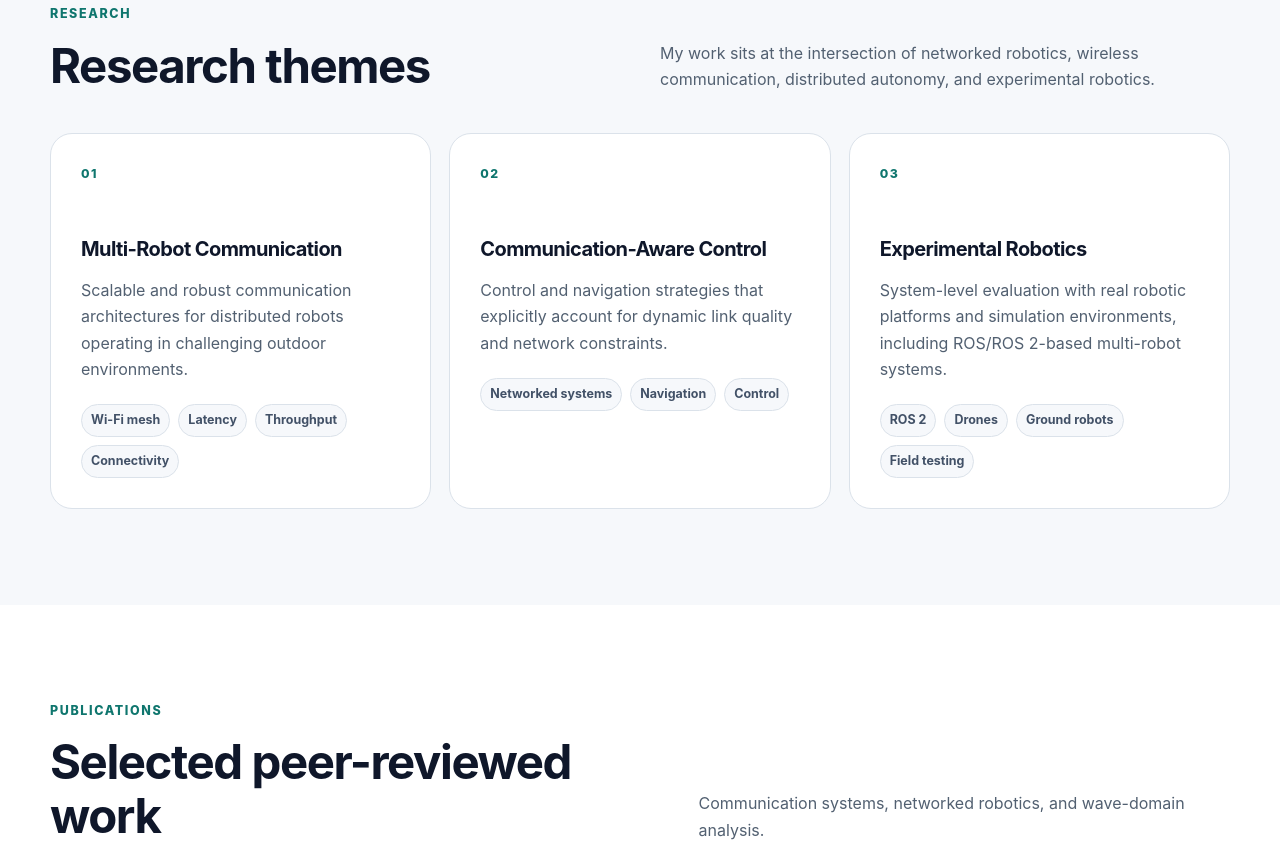
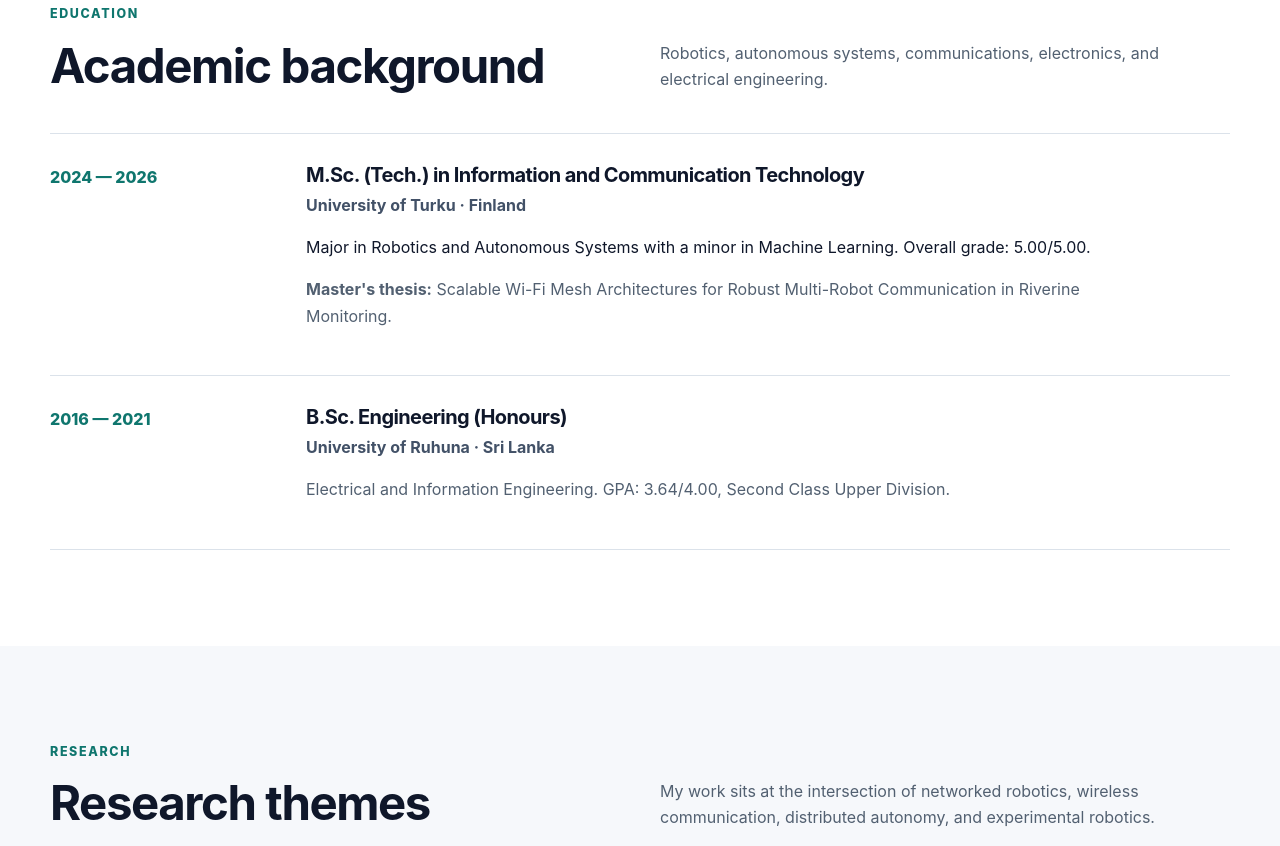
Before and after one commit to rivimal/rivimal.github.io, a plain HTML site: page index.html in a window 1280 px wide. Shown: the part 1697-2543 px from the top of the page. Drawn offline with Linux system fonts and the light colour scheme.

Commit message:
Add education section with academic details
Added education section with academic background and timeline of degrees.

```diff
--- a/index.html
+++ b/index.html
@@ -28,12 +28,13 @@
       </button>
       <nav id="site-nav" class="site-nav" aria-label="Primary navigation">
         <a href="#about">About</a>
+        <a href="#education">Education</a>
         <a href="#research">Research</a>
         <a href="#publications">Publications</a>
         <a href="#projects">Projects</a>
         <a href="#experience">Experience</a>
         <a href="#contact">Contact</a>
-      </nav>
+    </nav>
     </div>
   </header>
 
@@ -52,6 +53,7 @@
           </div>
           <div class="social-links" aria-label="External profiles">
             <a href="https://github.com/rivimal" target="_blank" rel="noreferrer">GitHub ↗</a>
+            <a href="https://scholar.google.com/citations?user=jxlaRzYAAAAJ&hl=en" target="_blank" rel="noreferrer">Google Scholar ↗</a>
             <a href="https://www.linkedin.com/in/chathuranga-rivimal/" target="_blank" rel="noreferrer">LinkedIn ↗</a>
             <a href="https://orcid.org/0009-0007-3343-3573" target="_blank" rel="noreferrer">ORCID ↗</a>
           </div>
@@ -92,11 +94,63 @@
           <div class="stats" aria-label="Academic highlights">
             <div><strong>5.00/5.0</strong><span>M.Sc. overall grade</span></div>
             <div><strong>2</strong><span>Peer-reviewed publications</span></div>
-            <div><strong>20</strong><span>Public GitHub repositories</span></div>
+            <div><strong>Open-source</strong><span>Robotics & research code</span></div>
           </div>
         </div>
       </div>
     </section>
+
+  <section class="section" id="education">
+  <div class="container">
+    <div class="section-heading">
+      <div>
+        <p class="eyebrow">Education</p>
+        <h2>Academic background</h2>
+      </div>
+      <p>
+        Robotics, autonomous systems, communications, electronics,
+        and electrical engineering.
+      </p>
+    </div>
+
+    <div class="timeline">
+
+      <div class="timeline-item">
+        <div class="timeline-date">2024 — 2026</div>
+        <div>
+          <h3>M.Sc. (Tech.) in Information and Communication Technology</h3>
+          <p class="role-org">
+            University of Turku · Finland
+          </p>
+          <p>
+            Major in Robotics and Autonomous Systems with a minor in
+            Machine Learning. Overall grade: 5.00/5.00.
+          </p>
+          <p>
+            <strong>Master's thesis:</strong> Scalable Wi-Fi Mesh Architectures
+            for Robust Multi-Robot Communication in Riverine Monitoring.
+          </p>
+        </div>
+      </div>
+
+      <div class="timeline-item">
+        <div class="timeline-date">2016 — 2021</div>
+        <div>
+          <h3>B.Sc. Engineering (Honours)</h3>
+          <p class="role-org">
+            University of Ruhuna · Sri Lanka
+          </p>
+          <p>
+            Electrical and Information Engineering. GPA: 3.64/4.00,
+            Second Class Upper Division.
+          </p>
+        </div>
+      </div>
+
+    </div>
+  </div>
+</section>
+
 
     <section class="section alt" id="research">
       <div class="container">
@@ -135,11 +189,22 @@
         <div class="section-heading">
           <div>
             <p class="eyebrow">Publications</p>
-            <h2>Selected peer-reviewed work</h2>
+            <h2>Selected work</h2>
           </div>
           <p>Communication systems, networked robotics, and wave-domain analysis.</p>
         </div>
         <div class="publication-list">
+            <article class="publication">
+            <div class="pub-year">2026</div>
+            <div>
+              <h3>Design and Experimental Evaluation of Wi-Fi Mesh Architectures for Robust Multi-Robot Communication in Riverine Monitoring</h3>
+              <p><strong>C. R. Liyanage</strong>, W. S. Atman, and T. Westerlund</p>
+              <p class="muted"> utupub, 2026.</p>
+              <a class="text-link" href="https://urn.fi/URN:NBN:fi-fe2026061671973" target="_blank" rel="noreferrer">DOI ↗</a>
+            </div>
+            <span class="pub-type">Thesis</span>
+          </article>
+
           <article class="publication">
             <div class="pub-year">2026</div>
             <div>
```
